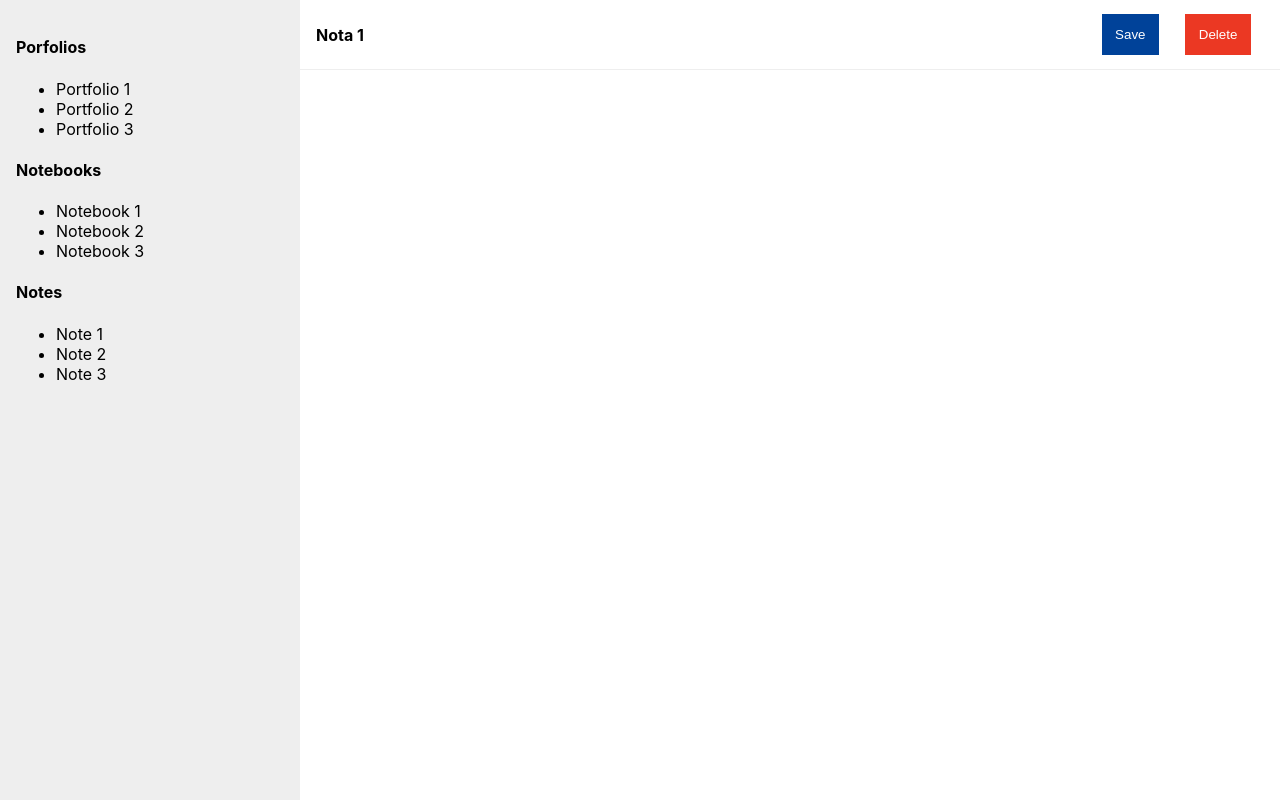
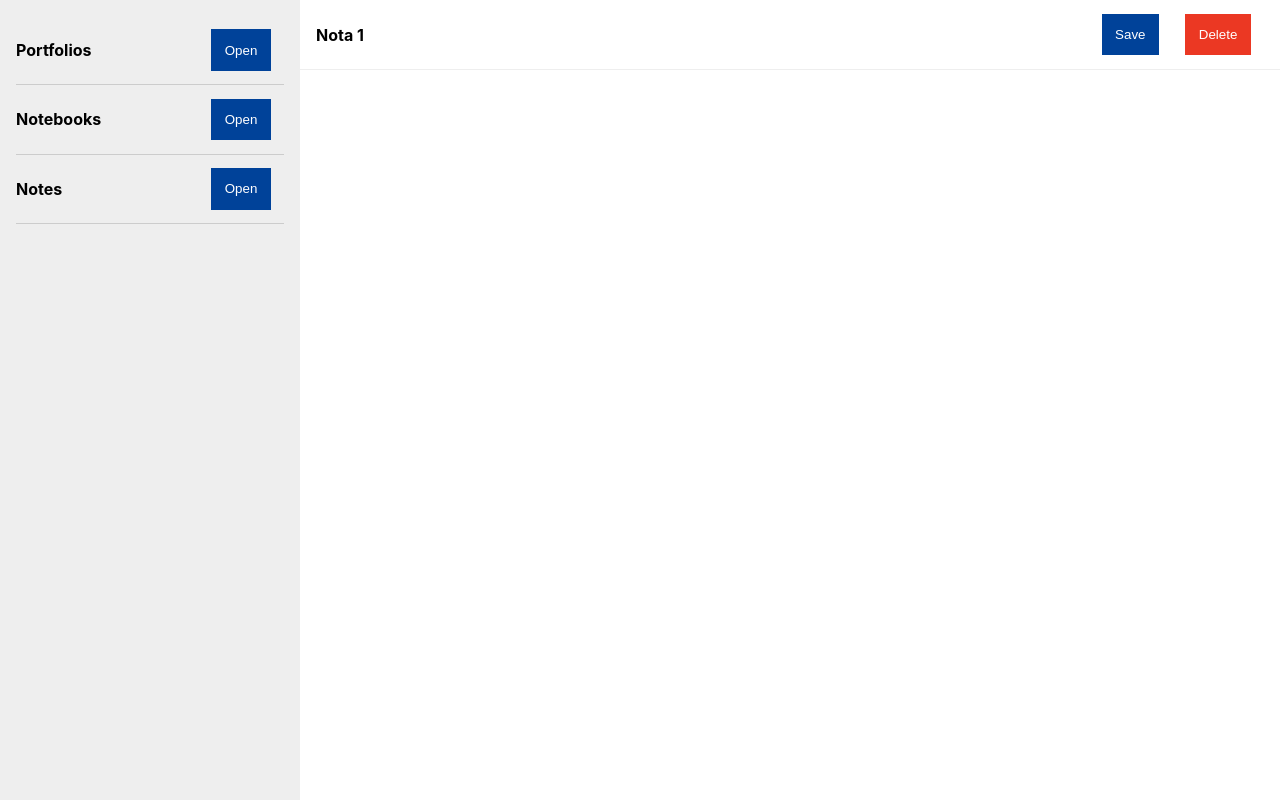
Before and after one commit to AlexisDominguez/refactored-enigma, a React (Create React App) app: page / in a window 1280 px wide. Built offline with nearby package versions, Linux system fonts and the light colour scheme.

Commit message:
Added Collapse component

```diff
--- /dev/null
+++ b/src/components/Collapse/Collapse.tsx
@@ -0,0 +1,30 @@
+import { useState, FC, ReactNode } from "react";
+import Button from "../Inputs/Button";
+import { CollapseContainer, CollapseTitleContainer } from "./CollapseStyles";
+
+export interface ICollapseProps {
+  collapseTitle: string;
+  children: ReactNode;
+}
+
+const Collapse: FC<ICollapseProps> = ({ collapseTitle, children }) => {
+  const [isCollapseOpen, setIsCollapseOpen] = useState<boolean>(false);
+
+  const handleClick = (): void => {
+    setIsCollapseOpen(!isCollapseOpen);
+  };
+
+  return (
+    <CollapseContainer>
+      <CollapseTitleContainer>
+        {collapseTitle}
+        <Button color="primary" onClick={handleClick}>
+          {isCollapseOpen ? "Close" : "Open"}
+        </Button>
+      </CollapseTitleContainer>
+      {isCollapseOpen && <div>{children}</div>}
+    </CollapseContainer>
+  );
+};
+
+export default Collapse;
--- /dev/null
+++ b/src/components/Collapse/CollapseStyles.tsx
@@ -0,0 +1,12 @@
+import styled from "styled-components";
+import theme from "../../theme";
+
+export const CollapseContainer = styled.div``;
+
+export const CollapseTitleContainer = styled.h1`
+  border-bottom: 1px solid ${theme.borderColors.secondary};
+  display: flex;
+  justify-content: space-between;
+  align-items: center;
+  margin: 0;
+`;
--- /dev/null
+++ b/src/components/Collapse/index.ts
@@ -0,0 +1,2 @@
+export { default } from "./Collapse";
+export type { ICollapseProps } from "./Collapse";
--- a/src/components/Inputs/Button/Button.tsx
+++ b/src/components/Inputs/Button/Button.tsx
@@ -1,14 +1,14 @@
-import { FC, ReactNode } from "react";
+import { ComponentPropsWithoutRef, FC, ReactNode } from "react";
 import { TColorsOptions } from "../../../theme";
 import { StyledButton } from "./ButtonStyles";
 
-export interface IButtonProps {
+export interface IButtonProps extends ComponentPropsWithoutRef<"button"> {
   children: ReactNode;
   color?: TColorsOptions;
 }
 
-const Button: FC<IButtonProps> = ({ children, color }) => {
-  return <StyledButton color={color}>{children}</StyledButton>;
+const Button: FC<IButtonProps> = ({ children, ...props }) => {
+  return <StyledButton {...props}>{children}</StyledButton>;
 };
 
 export default Button;
--- a/src/components/List/List.tsx
+++ b/src/components/List/List.tsx
@@ -2,13 +2,13 @@ import { FC, ReactNode } from "react";
 
 export interface IListProps {
   children: ReactNode;
-  listTitle: string;
+  listTitle?: string;
 }
 
 const List: FC<IListProps> = ({ children, listTitle }) => {
   return (
     <div>
-      <h1>{listTitle}</h1>
+      {Boolean(listTitle) && <h1>{listTitle}</h1>}
       <ul>{children}</ul>
     </div>
   );
--- a/src/modules/NotebooksModule/NotebooksModule.tsx
+++ b/src/modules/NotebooksModule/NotebooksModule.tsx
@@ -1,18 +1,19 @@
 import { FC } from "react";
 import List from "../../components/List";
 import ListItem from "../../components/ListItem";
+import Collapse from "../../components/Collapse";
 
 const MOCK_NOTEBOOKS_LIST = ["Notebook 1", "Notebook 2", "Notebook 3"];
 
 const NotebooksModule: FC = () => {
   return (
-    <div>
-      <List listTitle="Notebooks">
+    <Collapse collapseTitle="Notebooks">
+      <List>
         {MOCK_NOTEBOOKS_LIST.map((notebook) => (
           <ListItem key={notebook} text={notebook} />
         ))}
       </List>
-    </div>
+    </Collapse>
   );
 };
 
--- a/src/modules/NotesModule/NotesModule.tsx
+++ b/src/modules/NotesModule/NotesModule.tsx
@@ -1,4 +1,5 @@
 import { FC } from "react";
+import Collapse from "../../components/Collapse";
 import List from "../../components/List";
 import ListItem from "../../components/ListItem";
 
@@ -6,13 +7,13 @@ const MOCK_NOTES_LIST = ["Note 1", "Note 2", "Note 3"];
 
 const NotesModule: FC = () => {
   return (
-    <div>
-      <List listTitle="Notes">
+    <Collapse collapseTitle="Notes">
+      <List>
         {MOCK_NOTES_LIST.map((note) => (
           <ListItem key={note} text={note} />
         ))}
       </List>
-    </div>
+    </Collapse>
   );
 };
 
--- a/src/modules/PortfoliosModule/PortfoliosModule.tsx
+++ b/src/modules/PortfoliosModule/PortfoliosModule.tsx
@@ -1,4 +1,5 @@
 import { FC } from "react";
+import Collapse from "../../components/Collapse";
 import List from "../../components/List";
 import ListItem from "../../components/ListItem";
 
@@ -6,13 +7,13 @@ const MOCK_PORTFOLIOS_LIST = ["Portfolio 1", "Portfolio 2", "Portfolio 3"];
 
 const PortfoliosModule: FC = () => {
   return (
-    <div>
-      <List listTitle="Porfolios">
+    <Collapse collapseTitle="Portfolios">
+      <List>
         {MOCK_PORTFOLIOS_LIST.map((portfolio) => (
           <ListItem key={portfolio} text={portfolio} />
         ))}
       </List>
-    </div>
+    </Collapse>
   );
 };
 
--- a/src/theme/theme.ts
+++ b/src/theme/theme.ts
@@ -12,6 +12,10 @@ const theme = {
   fontColors: {
     white: "#FFF",
   },
+  borderColors: {
+    primary: "",
+    secondary: "#CCC",
+  },
 };
 
 export type TColorsOptions = "primary" | "secondary";
```
